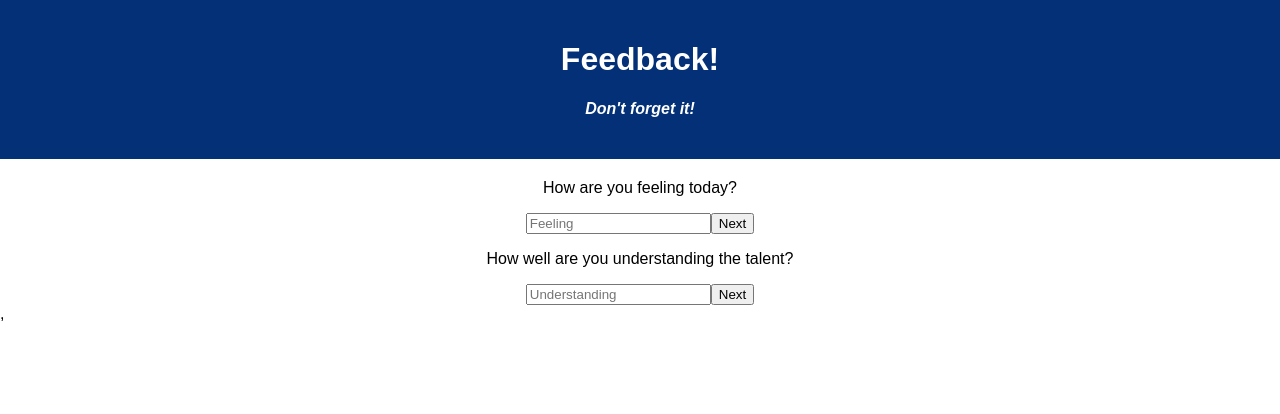
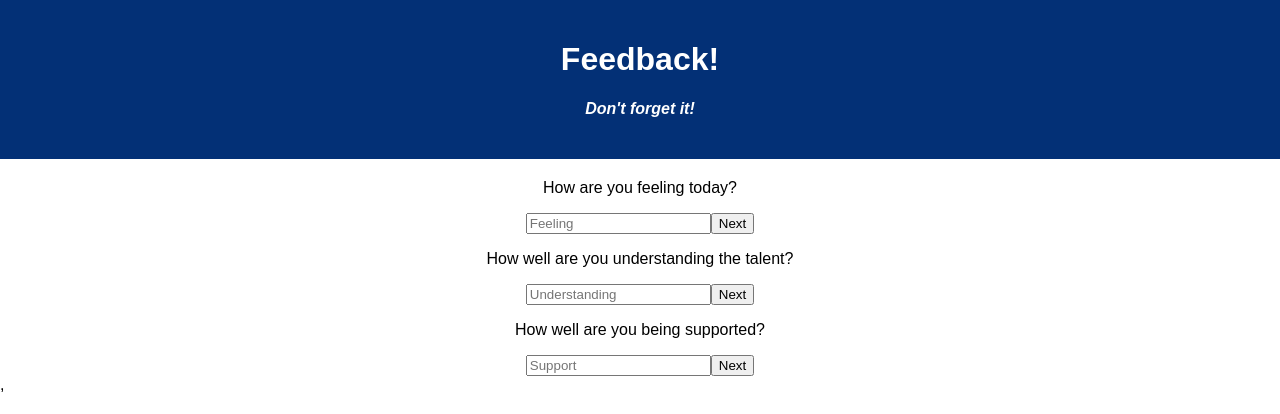
Before and after one commit to JasonInouye/weekend-redux-feedback-loop, a React (Create React App) app: page / in a window 1280 px wide. Shown: the top 414 px of the page. Built offline with nearby package versions, Linux system fonts and the light colour scheme.

Commit message:
added support component and log to reducer

```diff
--- a/src/components/App/App.jsx
+++ b/src/components/App/App.jsx
@@ -5,6 +5,7 @@ import './App.css';
 //COMPONENTS
 import FeelingComponent from '../FeelingComponent/FeelingComponent';
 import UnderComponent from '../UnderComponent/UnderComponent';
+import SupportComponent from '../SupportComponent/SupportComponent';
 
 function App() {
 
@@ -16,6 +17,7 @@ function App() {
       </header>
       <FeelingComponent />
       <UnderComponent />
+      <SupportComponent />
     </div>
   );
 }
--- /dev/null
+++ b/src/components/SupportComponent/SupportComponent.jsx
@@ -0,0 +1,34 @@
+import { useDispatch } from 'react-redux';
+import { useState } from 'react';
+import { useHistory } from 'react-router-dom';
+
+function supportComponent () {
+    console.log( 'inside of supportComponent' );
+
+    const history = useHistory();
+    const dispatch = useDispatch();
+    const [ support, setSupport ] = useState('');
+
+    const handleSupport = (event) => {
+        event.preventDefault();
+        console.log( 'inside of handleSupport component' );
+        dispatch({ type: 'SET_SUPPORT', payload: support });
+        setSupport('');
+    }
+
+    return (
+        <form onSubmit={handleSupport}>
+            <p>How well are you being supported?</p>
+            <input
+                required
+                placeholder = "Support"
+                value = { support }
+                type = "text"
+                onChange = {(event) => setSupport(event.target.value)}
+            />
+            <button type="submit">Next</button>
+        </form>
+    )
+}
+
+export default supportComponent;
--- a/src/components/UnderComponent/UnderComponent.jsx
+++ b/src/components/UnderComponent/UnderComponent.jsx
@@ -12,7 +12,7 @@ function underComponent () {
     const handleUnder = (event) => {
         event.preventDefault();
         console.log( 'inside of handleUnder' );
-        dispatch ({ type: 'SET_UNDER', payload: under})
+        dispatch({ type: 'SET_UNDER', payload: under})
         setUnder('');
     }
 
```
